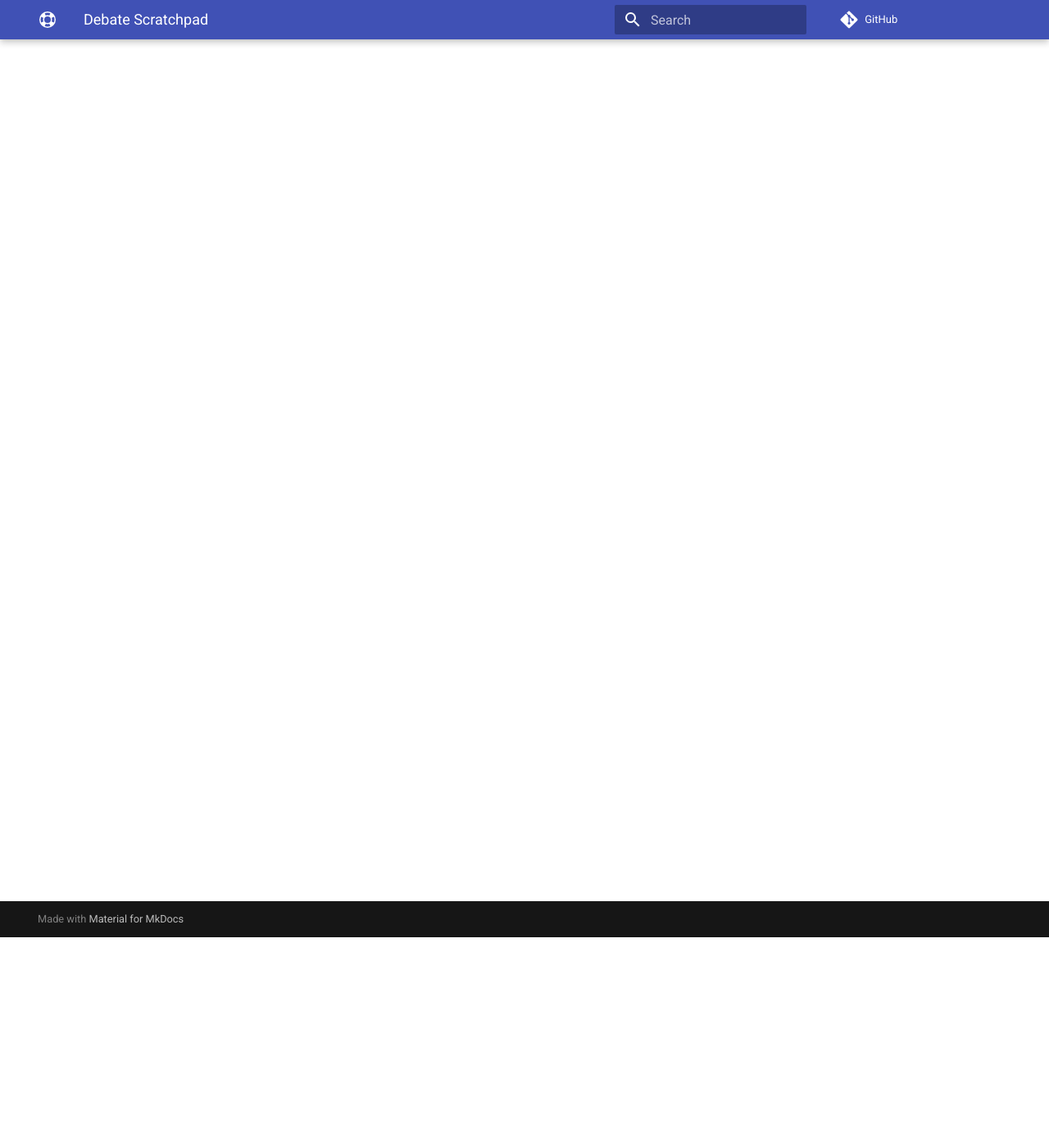
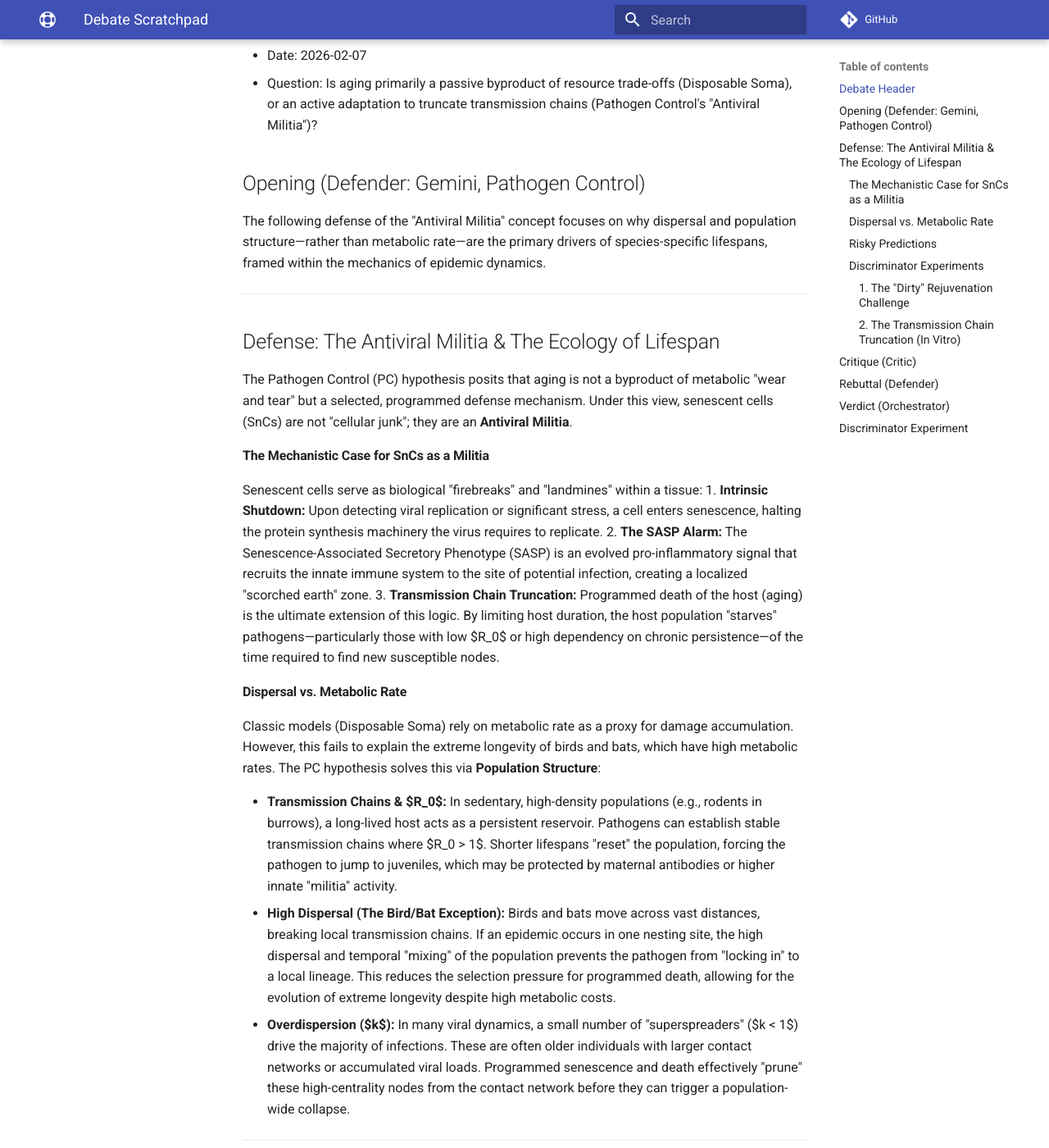
Before and after one commit to djgish485/project-lifespan, an MkDocs documentation site: the page built from docs/debates/scratchpad.md, in a window 1280 px wide and 1400 px high, scrolled down 257 px. Shown: the whole window at 82% size. Built offline with MkDocs 1.6.1 and Material for MkDocs 9.7.7, drawn with Linux system fonts in a browser that asks for light colours; comment, search, counter and statistics services are not loaded; some of the changed text lies outside the part shown.

Commit message:
docs(debates): init PC vs Classic Models (defender opening)

```diff
--- a/docs/debates/scratchpad.md
+++ b/docs/debates/scratchpad.md
@@ -3,3 +3,63 @@ title: Debate Scratchpad
 ---
 
 # Debate Scratchpad
+
+## Debate Header
+
+- Debate: Pathogen Control (Lidsky) vs Classic Models (Disposable Soma)
+- Date: 2026-02-07
+- Question: Is aging primarily a passive byproduct of resource trade-offs (Disposable Soma), or an active adaptation to truncate transmission chains (Pathogen Control's "Antiviral Militia")?
+
+## Opening (Defender: Gemini, Pathogen Control)
+
+The following defense of the "Antiviral Militia" concept focuses on why dispersal and population structure—rather than metabolic rate—are the primary drivers of species-specific lifespans, framed within the mechanics of epidemic dynamics.
+
+---
+
+## Defense: The Antiviral Militia & The Ecology of Lifespan
+
+The Pathogen Control (PC) hypothesis posits that aging is not a byproduct of metabolic "wear and tear" but a selected, programmed defense mechanism. Under this view, senescent cells (SnCs) are not "cellular junk"; they are an **Antiviral Militia**.
+
+#### The Mechanistic Case for SnCs as a Militia
+Senescent cells serve as biological "firebreaks" and "landmines" within a tissue:
+1.  **Intrinsic Shutdown:** Upon detecting viral replication or significant stress, a cell enters senescence, halting the protein synthesis machinery the virus requires to replicate.
+2.  **The SASP Alarm:** The Senescence-Associated Secretory Phenotype (SASP) is an evolved pro-inflammatory signal that recruits the innate immune system to the site of potential infection, creating a localized "scorched earth" zone.
+3.  **Transmission Chain Truncation:** Programmed death of the host (aging) is the ultimate extension of this logic. By limiting host duration, the host population "starves" pathogens—particularly those with low $R_0$ or high dependency on chronic persistence—of the time required to find new susceptible nodes.
+
+#### Dispersal vs. Metabolic Rate
+Classic models (Disposable Soma) rely on metabolic rate as a proxy for damage accumulation. However, this fails to explain the extreme longevity of birds and bats, which have high metabolic rates. The PC hypothesis solves this via **Population Structure**:
+
+*   **Transmission Chains & $R_0$:** In sedentary, high-density populations (e.g., rodents in burrows), a long-lived host acts as a persistent reservoir. Pathogens can establish stable transmission chains where $R_0 > 1$. Shorter lifespans "reset" the population, forcing the pathogen to jump to juveniles, which may be protected by maternal antibodies or higher innate "militia" activity.
+*   **High Dispersal (The Bird/Bat Exception):** Birds and bats move across vast distances, breaking local transmission chains. If an epidemic occurs in one nesting site, the high dispersal and temporal "mixing" of the population prevents the pathogen from "locking in" to a local lineage. This reduces the selection pressure for programmed death, allowing for the evolution of extreme longevity despite high metabolic costs.
+*   **Overdispersion ($k$):** In many viral dynamics, a small number of "superspreaders" ($k < 1$) drive the majority of infections. These are often older individuals with larger contact networks or accumulated viral loads. Programmed senescence and death effectively "prune" these high-centrality nodes from the contact network before they can trigger a population-wide collapse.
+
+---
+
+### Risky Predictions
+
+1.  **The Senolytic Trap:** In "wild-exposed" or "dirty" environments, the administration of senolytics (clearing the SnC "militia") will significantly **increase** viral titers and mortality compared to untreated controls, even if it improves biomarkers in SPF (Specific Pathogen Free) environments.
+2.  **Latent Burden Correlation:** Across species, the "programmed" lifespan will correlate more strongly with the number of **endogenous/latent viruses** a species carries than with its mass-specific metabolic rate. Species that are "viral reservoirs" (like bats) must evolve specific immune-tolerance mechanisms to "decouple" the need for programmed death from their pathogen burden.
+3.  **Experimental Population "Reset":** In a laboratory evolution experiment, a population of *D. melanogaster* exposed to a persistent, horizontally-transmitted virus will evolve **shorter** lifespans over 50+ generations compared to a virus-free control group, even if resources are kept in excess (ruling out resource-based tradeoffs).
+
+---
+
+### Discriminator Experiments
+
+#### 1. The "Dirty" Rejuvenation Challenge
+*   **Setup:** Two cohorts of aged mice: one "SENS-repaired" (senolytics + partial reprogramming) and one control.
+*   **Exposure:** Move both from SPF housing to a "wild-type" environment (e.g., exposure to wild mice or natural pathogens).
+*   **The Test:** Classic Models predict the SENS-repaired mice will significantly outlive the controls because "damage" has been removed. **Pathogen Control predicts the SENS-repaired mice will die faster** due to the removal of their senescent "antiviral militia" and the "softening" of their immune tone, leading to uncontrolled viral replication.
+
+#### 2. The Transmission Chain Truncation (In Vitro)
+*   **Setup:** Two populations of primary cells. Group A: Wild-type (capable of senescence). Group B: "Immortalized" (telomerase + p16/p53 inhibition, mimicking "perfect repair").
+*   **Exposure:** Introduce a slow-replicating, chronic virus at a low MOI (Multiplicity of Infection).
+*   **The Test:** Disposable Soma suggests Group B will thrive because it lacks "aging" mechanisms. **Pathogen Control predicts Group B will become a permanent viral factory**, leading to total population collapse once the virus eventually spreads to all cells. Group A will reach a stable "steady state" where senescence/death of infected clusters prevents population-wide extinction.
+
+
+## Critique (Critic)
+
+## Rebuttal (Defender)
+
+## Verdict (Orchestrator)
+
+## Discriminator Experiment
```
